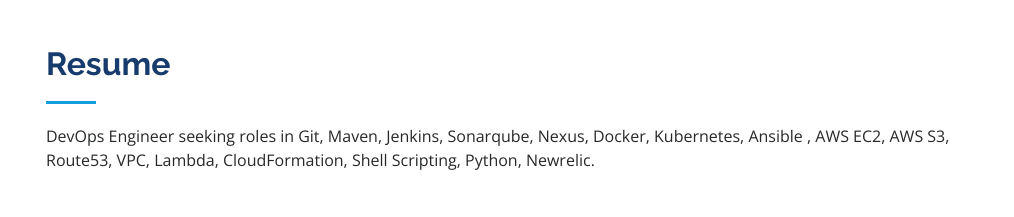
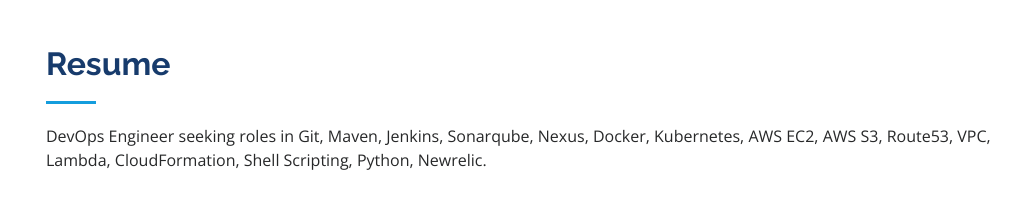
Before and after one commit to Lasyaolipi/kumarolipi, a plain HTML site: page index.html in a window 1280 px wide. Shown: the part 2320-2537 px from the top of the page, without its empty margins (266-1280 px from the left). Drawn offline with nearby package versions, Linux system fonts and the light colour scheme.

Commit message:
master branch

```diff
--- a/index.html
+++ b/index.html
@@ -217,7 +217,7 @@
       <div class="container">
         <div class="section-title">
           <h2>Resume</h2>
-          <p>DevOps Engineer seeking roles in Git, Maven, Jenkins, Sonarqube, Nexus, Docker, Kubernetes, Ansible , AWS EC2, AWS S3, Route53, VPC, Lambda, CloudFormation, Shell Scripting, Python, Newrelic.</p>
+          <p>DevOps Engineer seeking roles in Git, Maven, Jenkins, Sonarqube, Nexus, Docker, Kubernetes, AWS EC2, AWS S3, Route53, VPC, Lambda, CloudFormation, Shell Scripting, Python, Newrelic.</p>
         </div>
         <div class="row">
           <div class="col-lg-6" data-aos="fade-up">
```
